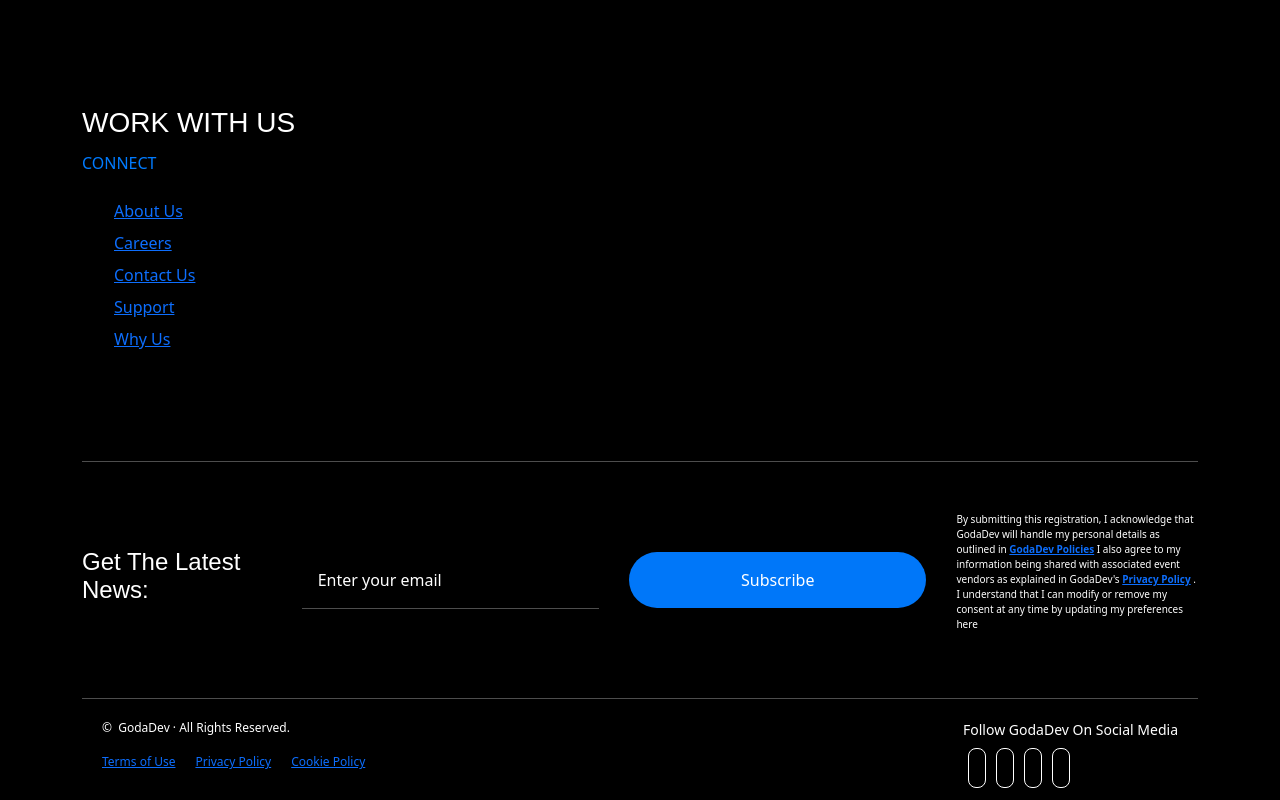
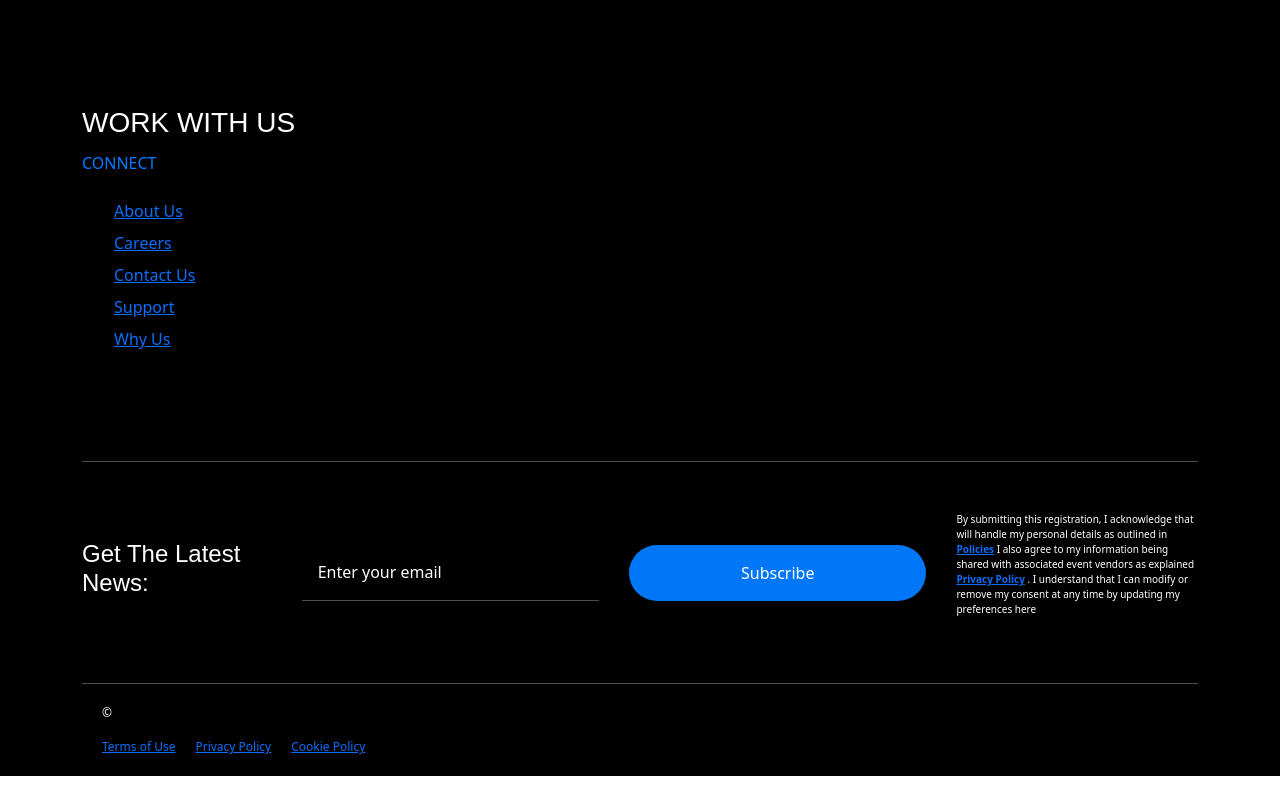
Before and after one commit to ahmedmahmoud321/Angular, an Angular app: page /solutions in a window 1280 px wide. Shown: the part 4590-5390 px from the top of the page. After the commit the page ends 5366 px from the top, so only its background shows below. Built offline with nearby package versions, Linux system fonts and the light colour scheme.

Commit message:
use right implementation for maping for angualr routes

```diff
--- a/src/app/app.module.ts
+++ b/src/app/app.module.ts
@@ -30,8 +30,8 @@
 const routes: Routes = [
   {path: '', component: HomeComponent},
   {path: 'solutions', component: SolutionsComponent},
-  {path: 'solution', component: SolutionComponent},
-  {path: 'solution/:id', component: SolutionComponent},
+
+  {path: 'solutions/solution/:id', component: SolutionComponent},
   {path: '**', component: NotFoundComponent},
 ];
 
--- a/src/app/footer/footer.component.html
+++ b/src/app/footer/footer.component.html
@@ -103,13 +103,13 @@
       <input type="email" placeholder="Enter your email ">
       <button>Subscribe</button>
       <p>By submitting this registration, I acknowledge that
-        GodaDev will handle my personal details as
+         will handle my personal details as
         outlined in <a href="/policy" style="font-weight: bold; text-decoration: underline">
-          GodaDev Policies</a>
+           Policies</a>
         I also agree to my information being shared with
         associated event
         vendors as explained
-        in GodaDev's <a href="/policy/privacy/"
+        <a href="/policy/privacy/"
                         style="font-weight: bold; text-decoration: underline">Privacy Policy</a>
         . I understand that I can modify or remove my consent at any time
         by
@@ -127,28 +127,12 @@
           <noscript>
             <span>&copy; </span>
           </noscript>
-          <a style="cursor: default">&nbsp;GodaDev · </a> All Rights Reserved.
         </p>
         <div class="links">
           <a href="/policy/terms-of-use/">Terms of Use</a>
           <a href="/policy/privacy/">Privacy Policy</a>
           <a href="/policy/cookies/">Cookie Policy</a>
         </div>
-      </div>
-      <div class="social-links">
-        <p>Follow GodaDev On Social Media</p>
-        <a class="facebook" target="_blank" href="https://www.facebook.com/goda.development">
-          <i class="ri-facebook-circle-fill"></i>
-        </a>
-        <a class="youtube" target="_blank" href="https://www.youtube.com/@GodaDev">
-          <i class="ri-youtube-fill"></i>
-        </a>
-        <a class="linkedin" target="_blank" href="https://www.linkedin.com/company/godadev/">
-          <i class="ri-linkedin-fill"></i>
-        </a>
-        <a class="twitter" target="_blank" href="https://twitter.com/godadevelopment">
-          <i class="ri-twitter-x-line"></i>
-        </a>
       </div>
 
     </div>
--- a/src/app/header/header.component.ts
+++ b/src/app/header/header.component.ts
@@ -8,7 +8,7 @@
 })
 export class HeaderComponent {
 
-  title = 'GodaDev';
+  title = '';
   logo = 'assets/images/logo.png';
   menu = [
     {
--- a/src/app/solutions/solutions.component.ts
+++ b/src/app/solutions/solutions.component.ts
@@ -16,7 +16,6 @@
   }
 
   solutions: Solution[] = [];
-
 
 
   solutionId: any;
@@ -46,7 +45,7 @@
 
 
   onSelectSolution(id: number) {
-    this.router.navigate(['/solution', id])
+    this.router.navigate(['/solutions/solution', id])
 
 
   }
```
